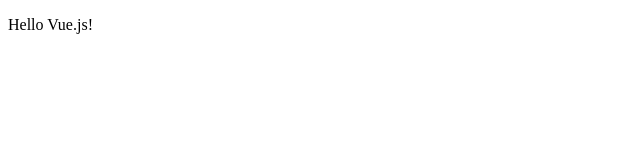
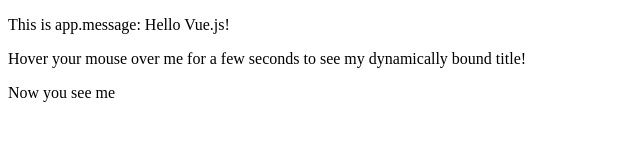
Before and after one commit to gamykla/vue-js-stuff, a plain HTML site: page vue_hello.html in a window 1280 px wide. Shown: the whole page, without its empty margins (0-640 px from the left). Drawn offline with nearby package versions, Linux system fonts and the light colour scheme.

Commit message:
example wip

```diff
--- a/vue_hello.html
+++ b/vue_hello.html
@@ -10,17 +10,24 @@
 
 
 <body>
-    <div id="app">
-      <p>{{ message }}</p>
+    <div id="app-2">
+      <p>This is app.message: {{ message }}</p>
+      <span v-bind:title="message2">
+        Hover your mouse over me for a few seconds to see my dynamically bound title!
+      </span>
+      <p v-if="showText">Now you see me</p>
     </div>
+
 </body>
 
 
 <script>
-new Vue({
-  el: '#app',
+var app2 = new Vue({
+  el: '#app-2',
   data: {
-    message: 'Hello Vue.js!'
+    message: 'Hello Vue.js!',
+    message2: 'You are hovering',
+    showText: true,  // in js console of browser set app2.showText = false to make text disappear
   }
 })
 </script>
```
